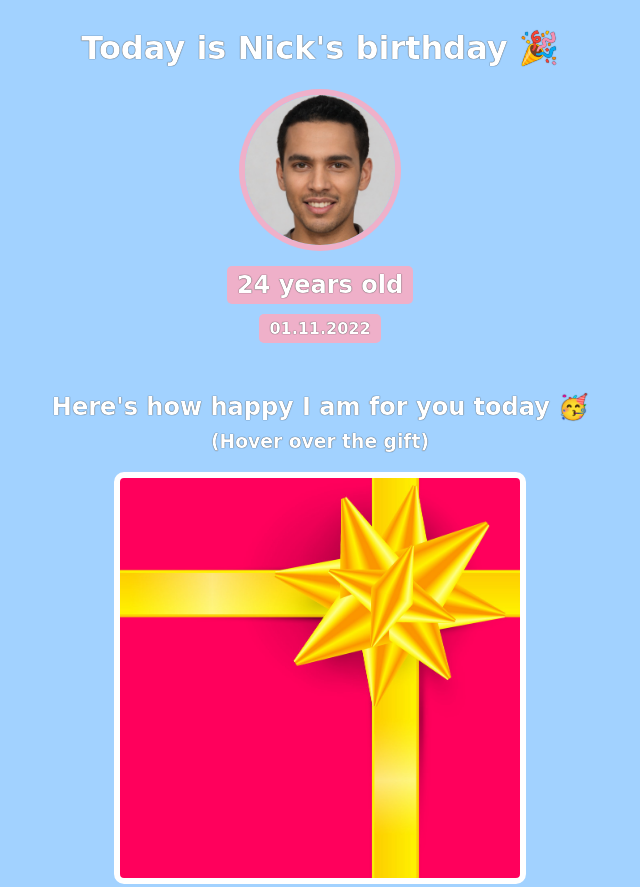
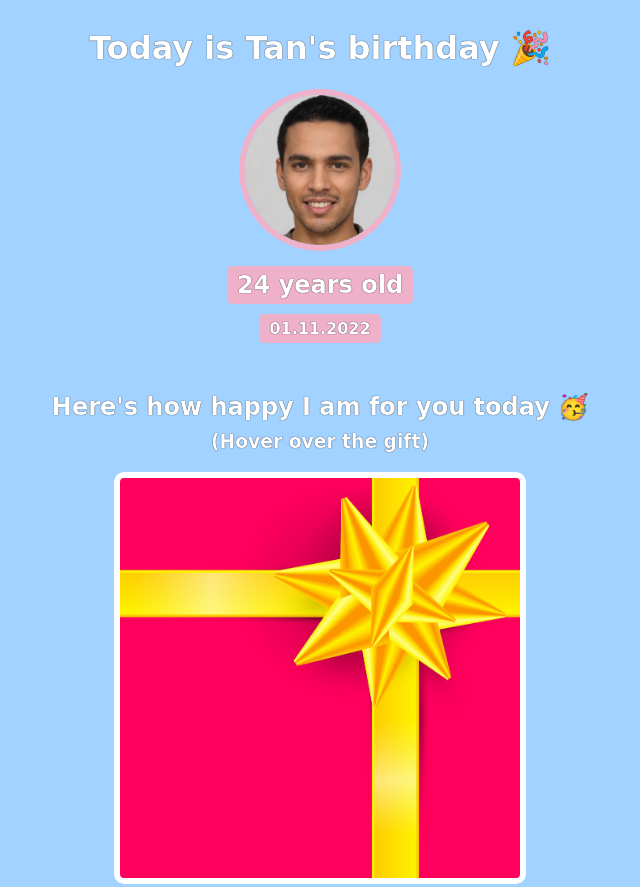
Before and after one commit to tan16192132001/birthday-gift-site, a website built with Vite: page index.html in a window 1280 px wide. Shown: the top 887 px of the page, without its empty margins (320-960 px from the left). Built offline with nearby package versions, Linux system fonts and the light colour scheme; a web font is replaced by a local one.

Commit message:
Update index.html

```diff
--- a/index.html
+++ b/index.html
@@ -7,7 +7,7 @@
     </head>
     <body>
         <div id="header">
-            <h1>Today is Nick's birthday 🎉</h1>
+            <h1>Today is Tan's birthday 🎉</h1>
             <img id="bff-img" src="images/nick.jpg">
             <h2 id="bday-age">24 years old</h2>
             <h4 id="bday-date">01.11.2022</h4>
```
